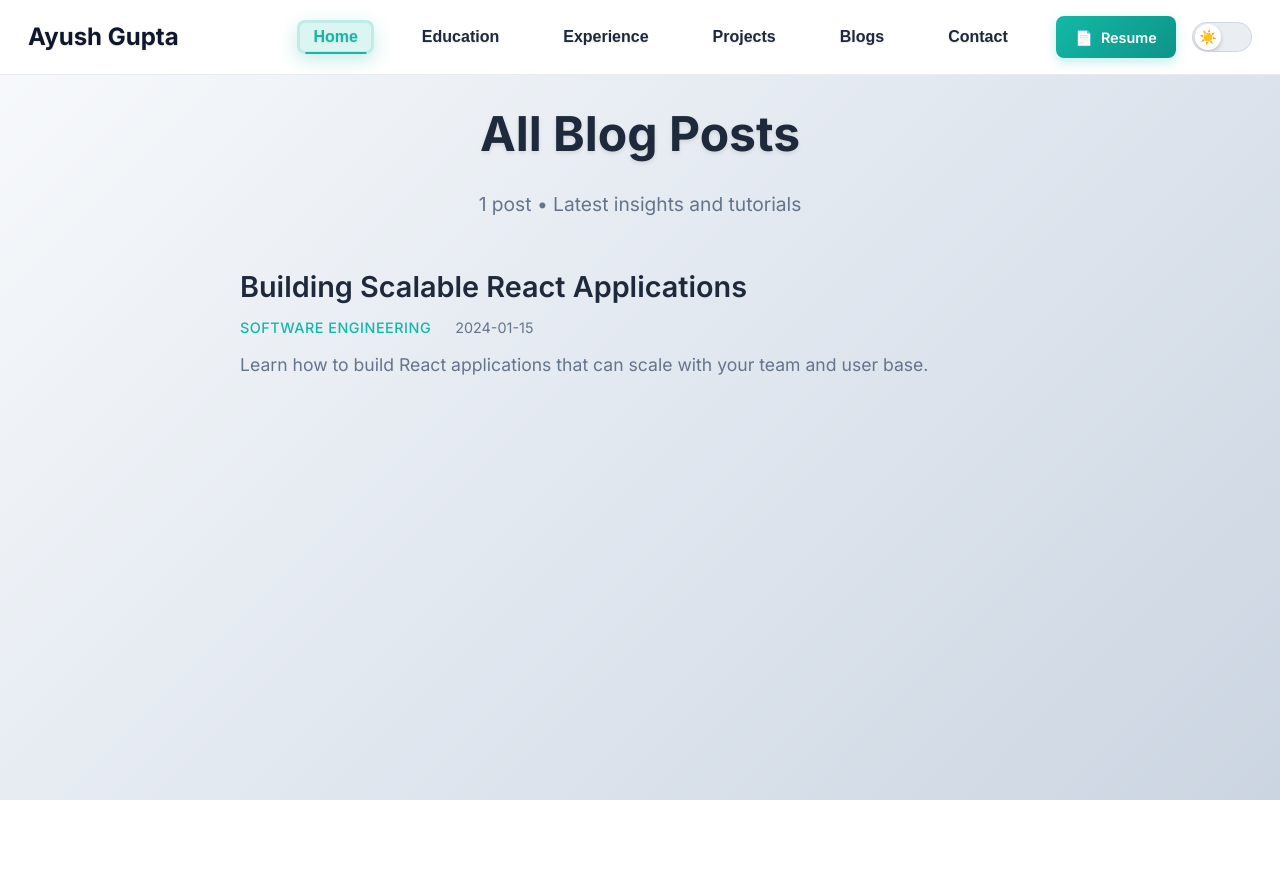
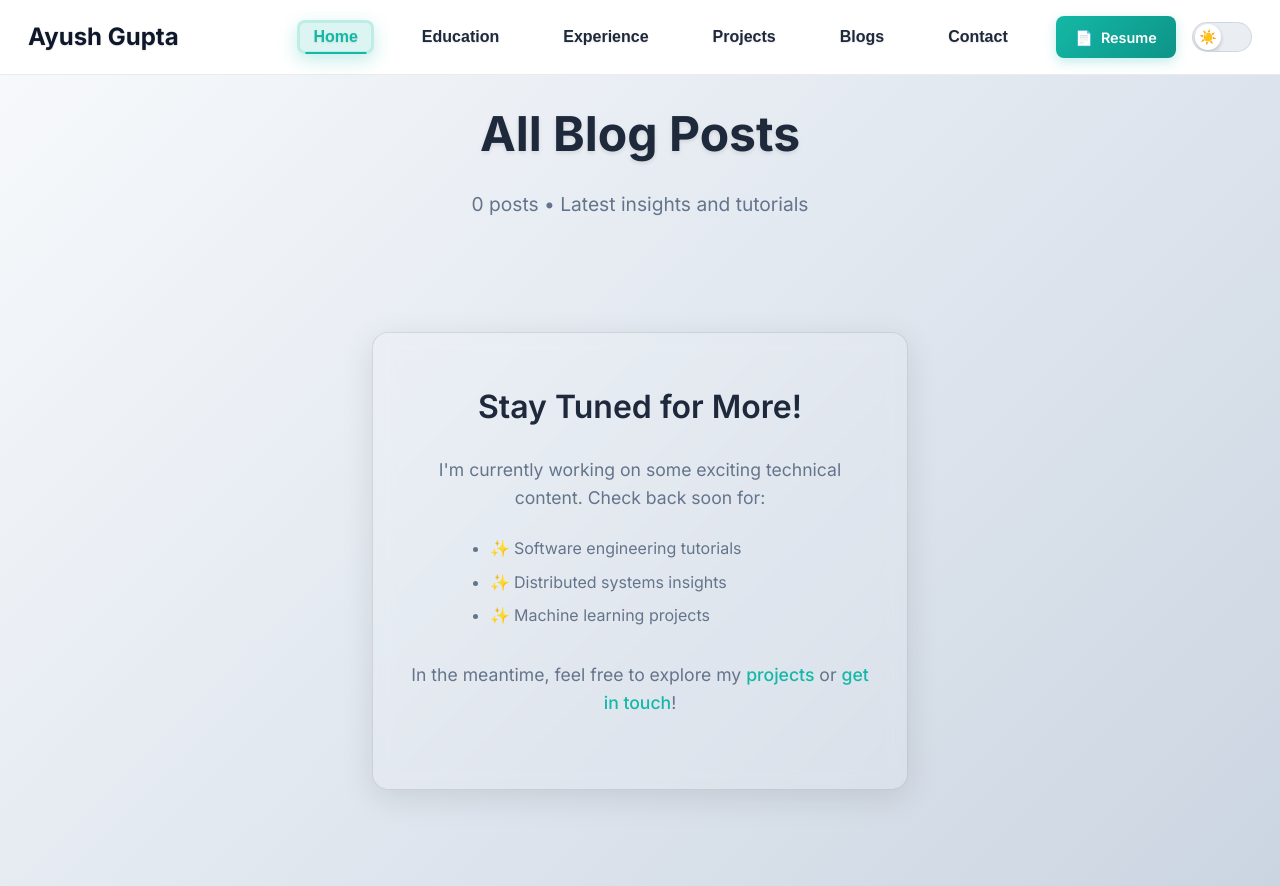
Before and after one commit to ayushagupta/ayushagupta.github.io, a React (Create React App) app: page /blogs in a window 1280 px wide. Before the commit the page ends 800 px from the top, so only its background shows below. Built offline with nearby package versions, Linux system fonts and the light colour scheme.

Commit message:
Fix experience content, update projects with real data, remove blogs

```diff
--- a/src/data/portfolioData.js
+++ b/src/data/portfolioData.js
@@ -47,33 +47,35 @@ export const portfolioData = {
   experience: [
     {
       title: "Graduate Researcher",
-      company: "LASS Lab, UMass Amherst",
-      year: "Sep 2023 - Present",
-      description: "Developing a distributed system for real-time anomaly detection in cloud-native applications using eBPF and machine learning.",
-      technologies: ["Go", "eBPF", "Kubernetes", "Prometheus", "Grafana", "Python", "PyTorch"],
+      company: "Laboratory for Advanced System Software (LASS)",
+      year: "July 2025 - Present",
+      location: "University of Massachusetts Amherst",
+      description: "Implemented a pipeline to partition a pretrained neural network into multiple segments and apply quantization for efficient execution on TPUs. Benchmarked model inference performance by comparing quantized TPU execution with unquantized CPU runs on the ImageNet dataset.",
+      technologies: ["Python", "TensorFlow", "TPU", "Neural Networks", "Quantization"],
       logo: "/data/experience/lass/images/lass.jpg"
     },
     {
-      title: "Software Engineer",
+      title: "Software Engineer - 2",
       company: "Honeywell",
-      year: "Jul 2022 - Jul 2023",
-      description: "Designed and implemented a scalable microservices architecture for an industrial IoT platform, improving data processing efficiency by 30%.",
-      technologies: ["Java", "Spring Boot", "Kafka", "PostgreSQL", "AWS", "Docker", "Kubernetes"],
+      year: "July 2022 - August 2024",
+      location: "Bengaluru, Karnataka, India",
+      description: "Engineered a role-based user management system with .NET & Entity Framework, supporting 1,000+ concurrent users. Built a serverless, event-driven email notification platform using Azure Functions, PostgreSQL triggers, and SendGrid, reducing latency by 25%.",
+      technologies: [".NET", "Entity Framework", "Azure Functions", "PostgreSQL", "SendGrid", "FastAPI", "Databricks", "Redis"],
       logo: "/data/experience/software-engineer-honeywell/images/honeywell.jpg"
     },
     {
       title: "Software Engineering Intern",
       company: "Honeywell",
       year: "May 2021 - Jul 2022",
-      description: "Developed a real-time data ingestion pipeline using Apache Kafka and Spark, processing over 1TB of sensor data daily.",
-      technologies: ["Python", "Spark", "Kafka", "Azure", "SQL"],
+      description: "Developed software solutions and gained experience in enterprise software development.",
+      technologies: ["C#", "Azure", "SQL", "Bamboo", "Jira"],
       logo: "/data/experience/software-intern-honeywell/images/honeywell.jpg"
     },
     {
       title: "Research Intern",
       company: "Swarm Robotics Lab, IIT Kharagpur",
       year: "May 2020 - Aug 2020",
-      description: "Implemented a distributed consensus algorithm for swarm robots, achieving 95% fault tolerance in simulated environments.",
+      description: "Conducted research in swarm robotics and distributed systems.",
       technologies: ["C++", "ROS", "Gazebo", "Python"],
       logo: "/data/experience/swarm-robotics/images/swarm.png"
     }
@@ -82,15 +84,14 @@ export const portfolioData = {
   projects: [
     {
       title: "Distributed Stock Trading Platform",
-      description: "A high-frequency stock trading platform with real-time data processing, order matching, and portfolio management.",
+      description: "A distributed stock trading platform in Flask with a leader-based order service that recovers from crashes and keeps data consistent. The frontend uses a thread-safe cache to make stock lookups fast and reliable across multiple replicas.",
       features: [
-        "Real-time market data streaming",
-        "Low-latency order execution",
-        "Scalable microservices architecture",
-        "User portfolio management",
-        "Historical data analysis"
+        "Leader-based distributed order service with replication, crash recovery, and log synchronization.",
+        "Frontend proxy with thread-safe LRU cache and server-push invalidation for low-latency stock lookups.",
+        "Centralized catalog service with CSV persistence and safe concurrent access.",
+        "RESTful APIs supporting buy/sell orders and order queries with consistent replication."
       ],
-      technologies: ["Go", "Kafka", "gRPC", "PostgreSQL", "React", "Docker", "Kubernetes"],
+      technologies: ["Python", "Flask", "Docker", "AWS"],
       github: "https://github.com/ayushagupta/distributed-stock-trading",
       live: "https://ayushagupta.github.io/distributed-stock-trading",
       images: [
@@ -98,33 +99,31 @@ export const portfolioData = {
       ]
     },
     {
-      title: "Knowledge Graph RAG System",
-      description: "A Retrieval-Augmented Generation (RAG) system leveraging knowledge graphs for enhanced context and accuracy in LLM responses.",
+      title: "Knowledge Graph RAG for Biomedical QA",
+      description: "A biomedical QA system where user queries are matched to known biomedical terms, and the relevant part of the SPOKE knowledge graph is extracted and pruned. This subgraph is turned into natural language and fed to an LLM, which gives accurate, context-aware answers.",
       features: [
-        "Knowledge graph construction from unstructured text",
-        "Graph-based retrieval for relevant context",
-        "LLM integration for natural language generation",
-        "Scalable data ingestion pipeline",
-        "Interactive UI for querying"
+        "Uses vector embeddings to identify biomedical entities in user queries.",
+        "Extracts and prunes subgraphs from the SPOKE knowledge graph for relevant context.",
+        "Converts subgraphs into natural language for LLM consumption.",
+        "Provides context-aware answers to biomedical questions using LLMs."
       ],
-      technologies: ["Python", "Neo4j", "LangChain", "OpenAI API", "FastAPI", "React"],
-      github: "https://github.com/ayushagupta/kg-rag",
+      technologies: ["Python", "OpenAI", "Chroma", "LangChain"],
+      github: "https://github.com/ayushagupta/KG-based-RAG-for-Question-Answering",
       live: "https://ayushagupta.github.io/kg-rag",
       images: [
         "/data/projects/kg-rag/images/kgrag.png"
       ]
     },
     {
-      title: "Speech-to-Summary AI",
-      description: "An AI-powered application that transcribes audio and generates concise summaries using advanced NLP models.",
+      title: "Speech-to-Summary Application",
+      description: "A full-stack application that records your voice, transcribes it in real time using the Web Speech API, and streams a summary using an LLM running locally though Ollama.",
       features: [
-        "Accurate speech-to-text transcription",
-        "Abstractive and extractive summarization",
-        "Support for multiple audio formats",
-        "User-friendly web interface",
-        "API for integration"
+        "Real-time voice transcription in browser using Web Speech API.",
+        "Streaming summaries from locally hosted Llama 3.2 model via Ollama.",
+        "Few-shot prompting for context-aware summaries.",
+        "Dockerized full-stack deployment for easy setup."
       ],
-      technologies: ["Python", "Flask", "Whisper API", "Hugging Face Transformers", "React"],
+      technologies: ["Python", "FastAPI", "React", "Ollama", "Docker"],
       github: "https://github.com/ayushagupta/speech-to-summary",
       live: "https://ayushagupta.github.io/speech-to-summary",
       images: [
@@ -136,16 +135,7 @@ export const portfolioData = {
   blogs: {
     title: "Blog",
     subtitle: "Thoughts and Insights",
-    posts: [
-      {
-        title: "Building Scalable React Applications",
-        slug: "building-scalable-react",
-        date: "2024-01-15",
-        category: "Software Engineering",
-        excerpt: "Learn how to build React applications that can scale with your team and user base.",
-        featured: true
-      }
-    ],
+    posts: [],
     ctaText: "Want to Read More?",
     ctaDescription: "I regularly write about software development, technology trends, and my learning journey.",
     ctaButtonText: "View All Posts",
```
